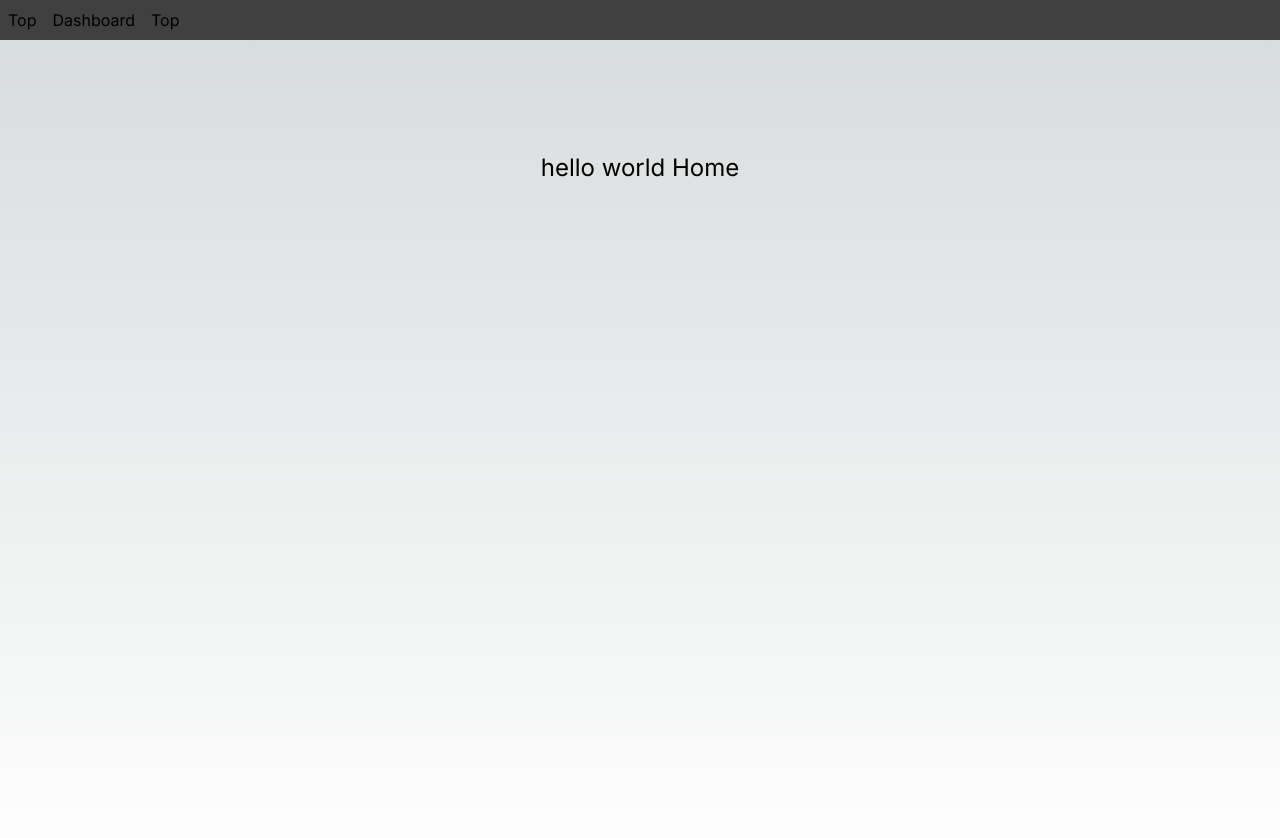
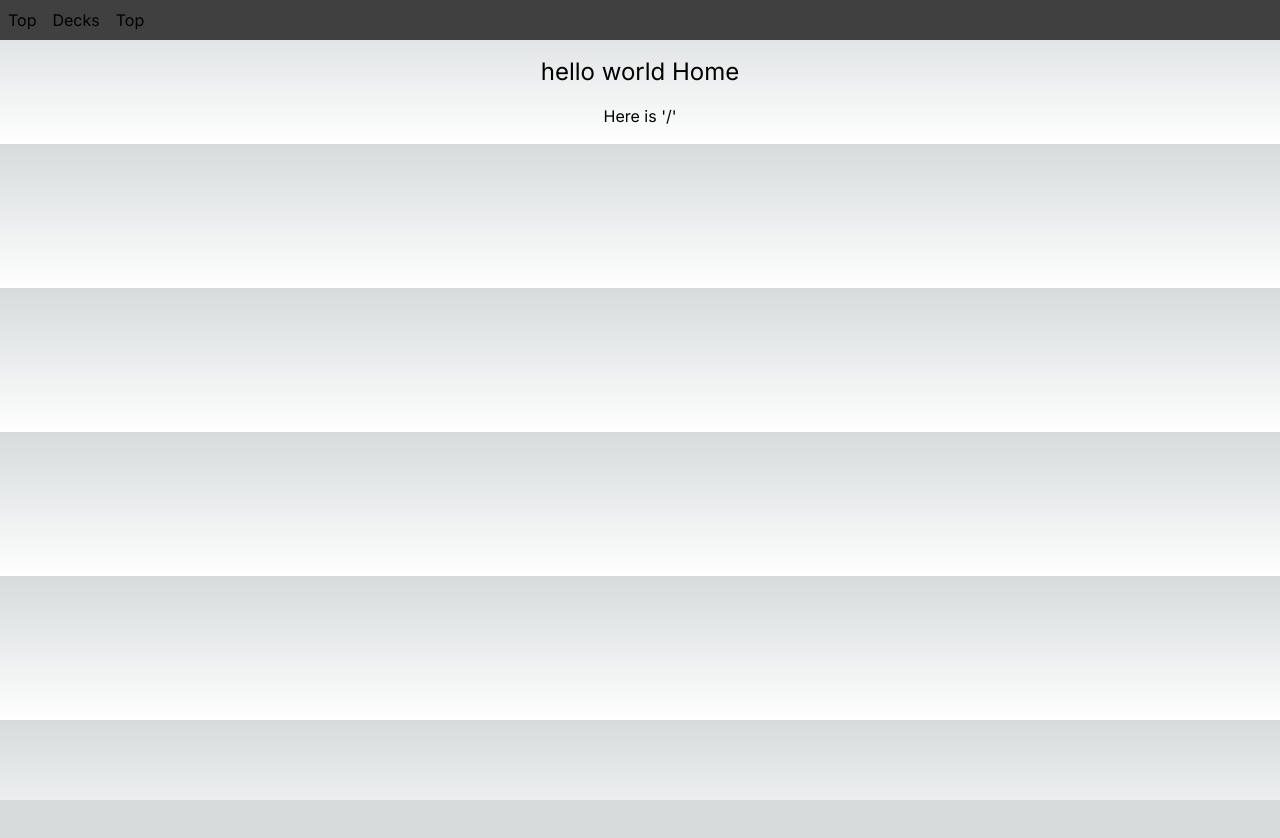
Before and after one commit to Lootmann/nextjs-prisma-mememe, a Next.js app: page / in a window 1280 px wide. Shown: the top 838 px of the page. After the commit the page ends 800 px from the top, so only its background shows below. Built offline with nearby package versions, Linux system fonts and the light colour scheme.

Commit message:
add Header, link to decks and show decks

```diff
--- /dev/null
+++ b/src/app/api/decks/route.tsx
@@ -0,0 +1,27 @@
+import { PrismaClient } from "@prisma/client";
+import { NextResponse } from "next/server";
+
+const prisma = new PrismaClient();
+
+export async function GET() {
+  const decks = await getAllDecks();
+  return NextResponse.json(decks);
+}
+
+export async function POST(request: NextResponse) {
+  const { statement, answer } = await request.json();
+
+  await prisma.decks.create({
+    data: {
+      statement: statement,
+      answer: answer,
+    },
+  });
+
+  const decks = await getAllDecks();
+  return NextResponse.json(decks);
+}
+
+const getAllDecks = async () => {
+  return await prisma.decks.findMany();
+};
--- a/src/app/components/Header.tsx
+++ b/src/app/components/Header.tsx
@@ -5,7 +5,7 @@ export function Header() {
     <header className="p-2 bg-neutral-700">
       <nav className="flex gap-4">
         <Link href={"/"}>Top</Link>
-        <Link href={"/dashboard/"}>Dashboard</Link>
+        <Link href={"/decks/"}>Decks</Link>
         <Link href={""}>Top</Link>
       </nav>
     </header>
--- /dev/null
+++ b/src/app/decks/[id]/layout.tsx
@@ -0,0 +1,7 @@
+import React from "react";
+
+export default function layout({ children }: { children: React.ReactNode }) {
+  return (
+    <div className="h-full w-full flex flex-col gap-4 text-xl">{children}</div>
+  );
+}
--- /dev/null
+++ b/src/app/decks/[id]/page.tsx
@@ -0,0 +1,3 @@
+export default function Page() {
+  return <p>Dashboard Page</p>;
+}
--- a/src/app/page.tsx
+++ b/src/app/page.tsx
@@ -1,7 +1,8 @@
 export default function Home() {
   return (
-    <main className="flex min-h-screen flex-col items-center justify-between p-24">
-      <h1 className="text-2xl">hello world Home</h1>
+    <main className="h-full w-full flex flex-col items-center justify-between">
+      <h1 className="text-2xl mb-4">hello world Home</h1>
+      <p>Here is '/'</p>
     </main>
   );
 }
--- /dev/null
+++ b/src/app/types/Deck.tsx
@@ -0,0 +1,5 @@
+export type DeckType = {
+  id: number;
+  statement: string;
+  answer: string;
+};
```
